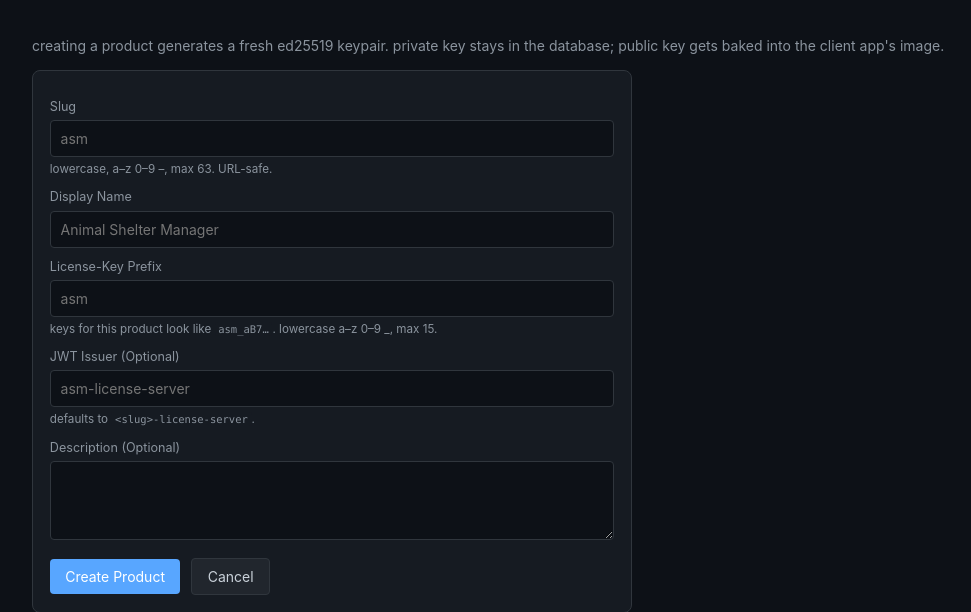
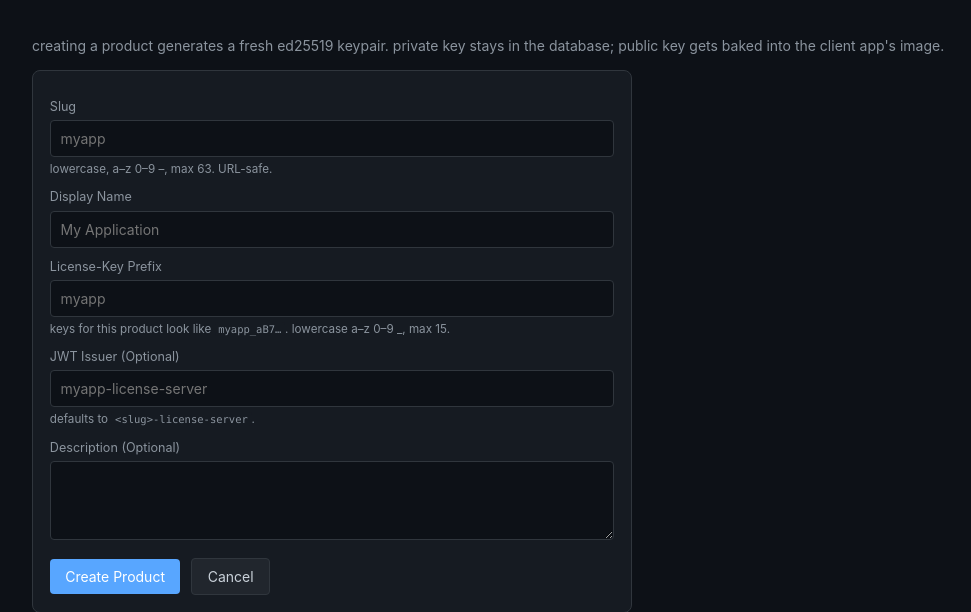
Before and after one commit to Why-Gee/YgLicenseServer, a Python web app: template app/templates/product_new.html in a window 1280 px wide. Shown: the top 612 px of the page, without its empty margins (29-1000 px from the left). Run offline with Jinja, Linux system fonts and the light colour scheme; the template is opened without the code that fills it, so the values that code supplies are empty.

Commit message:
v0.17.0: drop ASM-specific hardcoding (rename session cookie to ls_session, generic placeholders + comments)
Co-Authored-By: Claude Opus 4.7 (1M context) <noreply@anthropic.com>

```diff
--- a/app/__init__.py
+++ b/app/__init__.py
@@ -1 +1 @@
-__version__ = "0.16.4"
+__version__ = "0.17.0"
--- a/app/rate_limit.py
+++ b/app/rate_limit.py
@@ -17,8 +17,8 @@ happen in prod but might in dev, fall back to the socket peer.
 
 Don't apply these limiters to the JSON admin API (/v1/admin/*): it's already
 behind a 32-byte bearer token with constant-time compare, and rate-limiting
-there is friction without security gain (ASM legitimately bursts when an
-operator backfills via a script).
+there is friction without security gain (a client app legitimately bursts
+when an operator backfills via a script).
 """
 from __future__ import annotations
 
--- a/app/routers/admin_ui/_deps.py
+++ b/app/routers/admin_ui/_deps.py
@@ -26,8 +26,10 @@ TEMPLATES_DIR = Path(__file__).parent.parent.parent / "templates"
 templates = Jinja2Templates(directory=str(TEMPLATES_DIR))
 templates.env.globals["app_version"] = __version__
 
-SESSION_COOKIE = "asm_ls_session"
+SESSION_COOKIE = "ls_session"
 SESSION_MAX_AGE_SECONDS = 60 * 60 * 24 * 7  # 7 days
+
+templates.env.globals["session_cookie_name"] = SESSION_COOKIE
 
 
 class LoginRequired(Exception):
--- a/app/routers/admin_ui/licenses.py
+++ b/app/routers/admin_ui/licenses.py
@@ -148,9 +148,9 @@ def license_webhook_update(
 
 # ----- programmatic admin API (Bearer ADMIN_TOKEN) -----------------------
 # Bearer-token sister of the form-driven /admin/licenses/{lid}/webhook
-# above. Lets external scripts (e.g. ASM's start.ps1 spinning up a fresh
-# cloudflared quick tunnel on each boot) wire the receiver URL + read back
-# the signing secret without driving the admin UI.
+# above. Lets external scripts (e.g. a client-side startup script spinning
+# up a fresh tunnel on each boot) wire the receiver URL + read back the
+# signing secret without driving the admin UI.
 
 class _WebhookConfigIn(BaseModel):
     url: str  # required; empty string clears (delete url + secret)
--- a/app/routers/api.py
+++ b/app/routers/api.py
@@ -48,7 +48,7 @@ class CheckIn(BaseModel):
     key: str
     install_id: str
     version: str
-    # Optional self-reported webhook URL. Lets a per-tenant ASM install
+    # Optional self-reported webhook URL. Lets a per-tenant client install
     # register its outbound URL during phone-home (no admin UI step).
     # Accepted iff http(s):// and <=500 chars; trailing '/' stripped.
     public_url: str | None = None
--- a/app/static/admin.js
+++ b/app/static/admin.js
@@ -271,7 +271,7 @@ document.querySelectorAll('[data-copy-from]').forEach(function (btn) {
 
   // ---- active link --------------------------------------------------------
   // Match the most-specific data-nav-key against the current path. We anchor
-  // on path prefix so /admin/products/asm still highlights "Products".
+  // on path prefix so /admin/products/<slug> still highlights "Products".
   var path = window.location.pathname.replace(/\/+$/, '') || '/admin';
   var routes = {
     'dashboard':           function (p) { return p === '/admin'; },
--- a/app/templates/base.html
+++ b/app/templates/base.html
@@ -200,7 +200,7 @@
     .toggle-switch.loading .btn-spinner { color:#fff; width:12px; height:12px; border-width:2px; }
   </style>
 </head>
-<body{% if request.cookies.get('asm_ls_session') %} data-has-sidebar="1"{% endif %}>
+<body{% if request.cookies.get(session_cookie_name) %} data-has-sidebar="1"{% endif %}>
   <!-- Apply the persisted sidebar-collapsed flag BEFORE first paint so the
        layout doesn't flash from expanded -> collapsed on every navigation. -->
   <script>
@@ -210,7 +210,7 @@
       }
     } catch (e) { /* localStorage disabled; sidebar just stays expanded */ }
   </script>
-  {% if request.cookies.get('asm_ls_session') %}
+  {% if request.cookies.get(session_cookie_name) %}
   <!-- Mobile topbar (visible <=768px). Hamburger summons the sidebar overlay. -->
   <div class="mobile-topbar">
     <button type="button" id="mobile-toggle" aria-label="Open menu">
--- a/app/templates/product_new.html
+++ b/app/templates/product_new.html
@@ -7,18 +7,18 @@
 <form method="post" action="/admin/products" class="card" style="max-width:600px;">
   {{ csrf_input(request) }}
   <label for="slug">Slug</label>
-  <input id="slug" name="slug" required pattern="[a-z0-9][a-z0-9-]{0,62}" placeholder="asm">
+  <input id="slug" name="slug" required pattern="[a-z0-9][a-z0-9-]{0,62}" placeholder="myapp">
   <small class="muted">lowercase, a–z 0–9 –, max 63. URL-safe.</small>
 
   <label for="name">Display Name</label>
-  <input id="name" name="name" required placeholder="Animal Shelter Manager">
+  <input id="name" name="name" required placeholder="My Application">
 
   <label for="key_prefix">License-Key Prefix</label>
-  <input id="key_prefix" name="key_prefix" required pattern="[a-z0-9_]{1,15}" placeholder="asm">
-  <small class="muted">keys for this product look like <code>asm_aB7…</code>. lowercase a–z 0–9 _, max 15.</small>
+  <input id="key_prefix" name="key_prefix" required pattern="[a-z0-9_]{1,15}" placeholder="myapp">
+  <small class="muted">keys for this product look like <code>myapp_aB7…</code>. lowercase a–z 0–9 _, max 15.</small>
 
   <label for="jwt_issuer">JWT Issuer (Optional)</label>
-  <input id="jwt_issuer" name="jwt_issuer" placeholder="asm-license-server">
+  <input id="jwt_issuer" name="jwt_issuer" placeholder="myapp-license-server">
   <small class="muted">defaults to <code>&lt;slug&gt;-license-server</code>.</small>
 
   <label for="description">Description (Optional)</label>
```
Also changed, not shown: tests/test_admin_api_webhook.py (+2 -2 lines), tests/test_check.py (+1 -1 lines), tests/test_customer_name.py (+2 -2 lines), tests/test_security.py (+4 -4 lines), tests/test_ui_v07.py (+2 -2 lines), tests/test_webhooks.py (+2 -2 lines).
